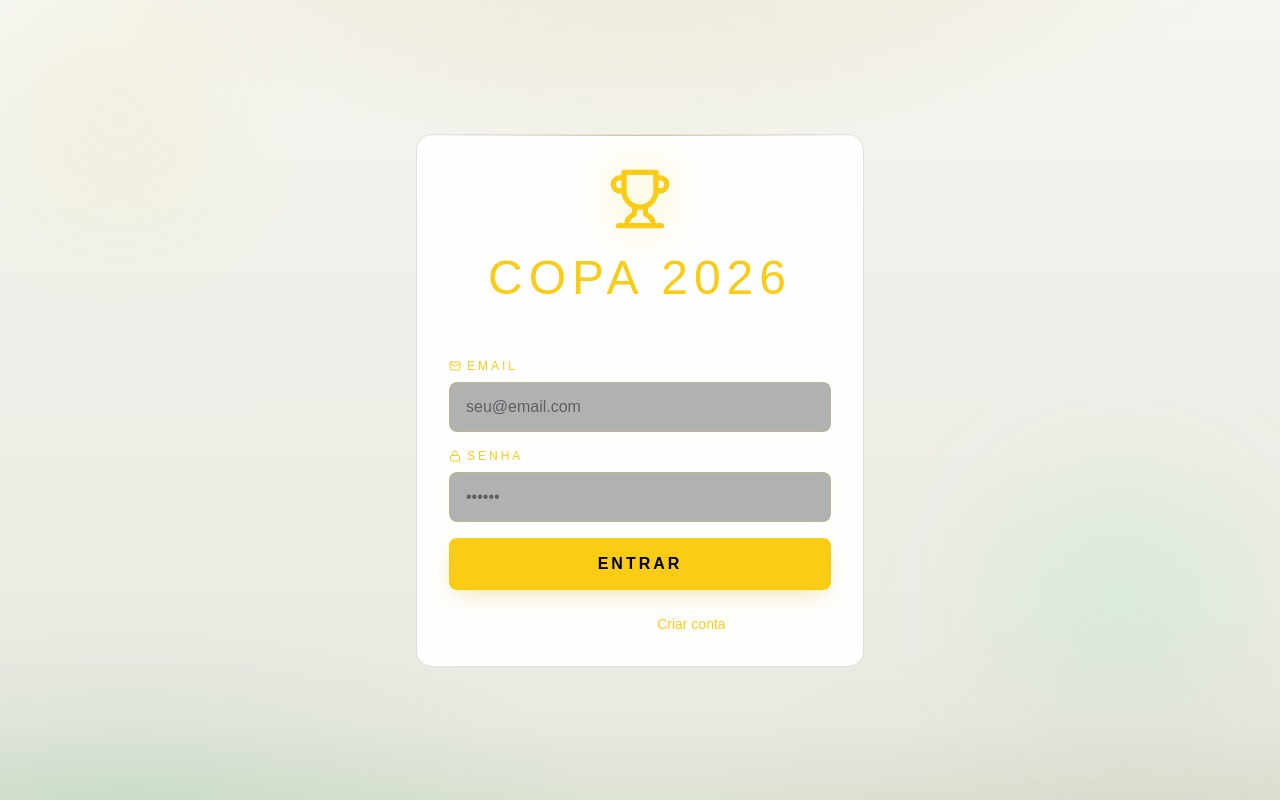
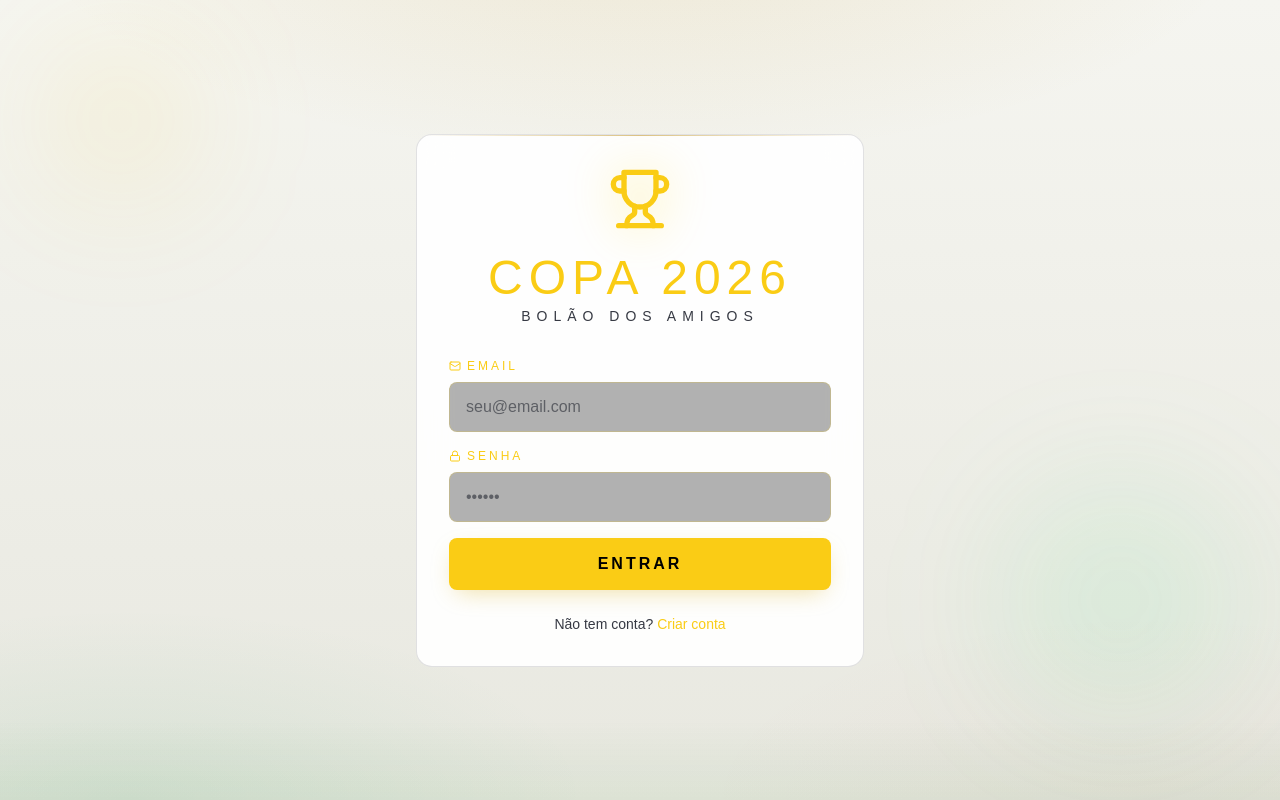
Before and after one commit to Mask3dT3/bolao-copa-2026, a Next.js app: page /login in a window 1280 px wide. Built offline with nearby package versions, Linux system fonts and the light colour scheme.

Commit message:
Update page.tsx

```diff
--- a/app/login/page.tsx
+++ b/app/login/page.tsx
@@ -50,7 +50,7 @@ export default function Login() {
           <div className="font-display text-5xl tracking-[6px] text-yellow-400 mt-4 leading-none">
             COPA 2026
           </div>
-          <div className="font-display text-sm tracking-[6px] text-white/60 mt-1">
+          <div className="font-display text-sm tracking-[6px] text-secondary mt-1">
             BOLÃO DOS AMIGOS
           </div>
         </div>
@@ -109,7 +109,7 @@ export default function Login() {
           </button>
         </form>
 
-        <div className="text-center mt-6 text-sm text-white/60">
+        <div className="text-center mt-6 text-sm text-secondary">
           Não tem conta?{" "}
           <Link href="/cadastro" className="text-yellow-400 hover:underline font-medium">
             Criar conta
```
